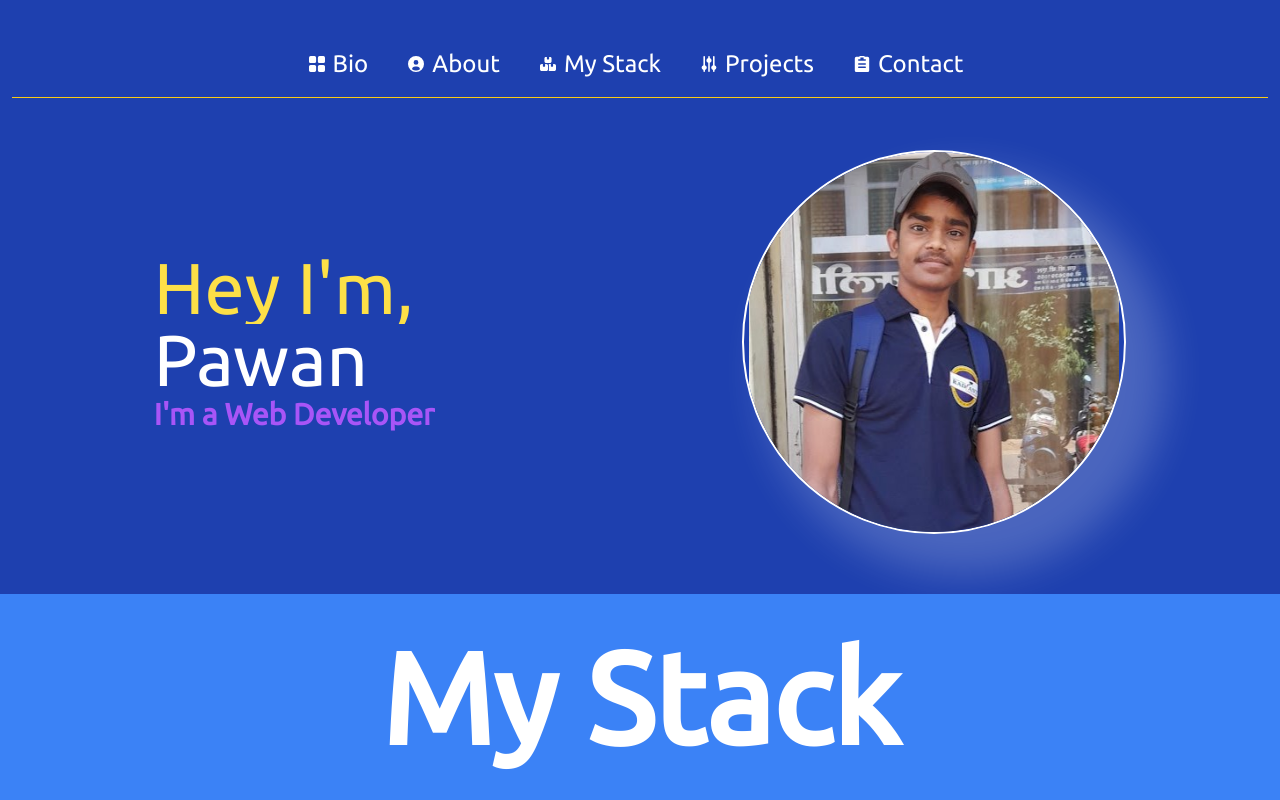
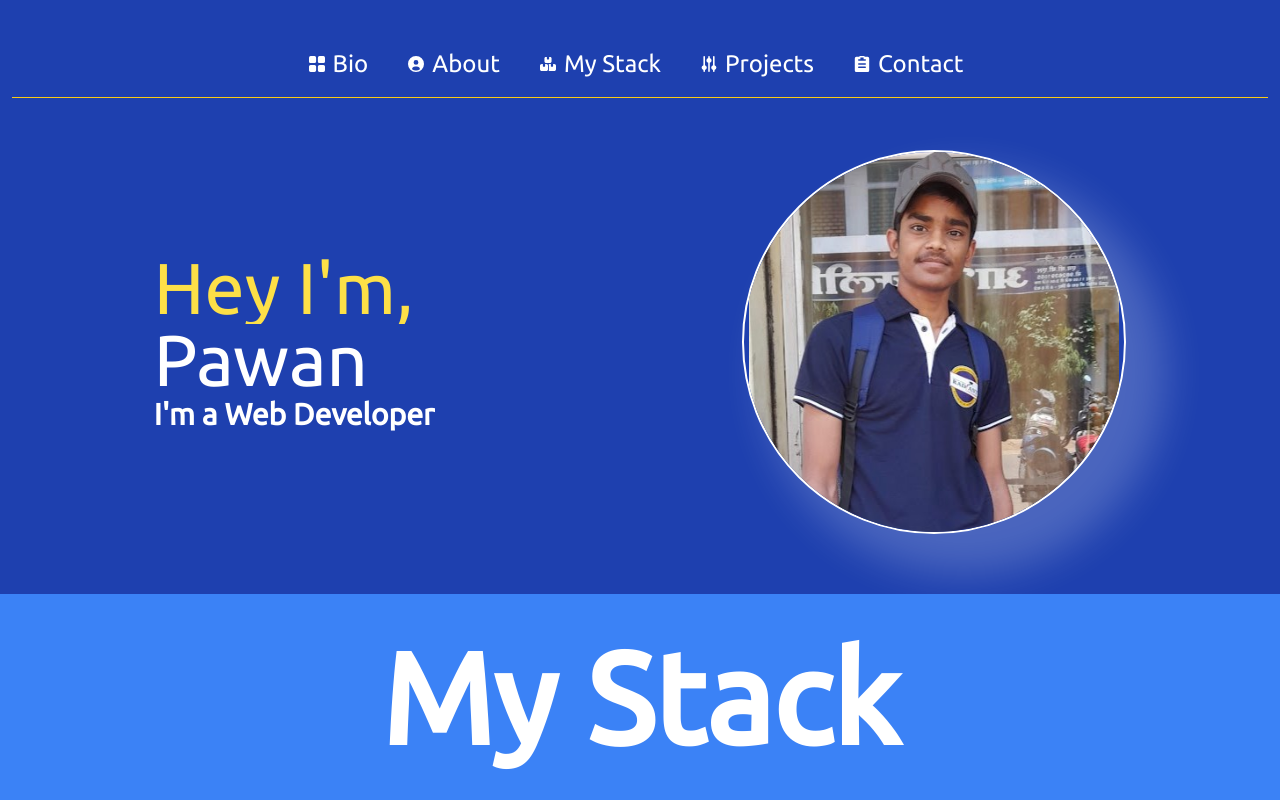
Before and after one commit to pawankushwah/Portfolio-1, a Next.js app: page / in a window 1280 px wide. Shown: the top 800 px of the page. Built offline with nearby package versions, Linux system fonts and the light colour scheme.

Commit message:
changed the color of "i'm a web developer color"

```diff
--- a/src/app/Bio.tsx
+++ b/src/app/Bio.tsx
@@ -20,7 +20,7 @@ export default function Bio() {
             </Reveal>
             <Reveal>
               <>
-                <div className="text-purple-500 font-bold text-4xl sm:text-5xl md:text-3xl text-center md:text-left">
+                <div className="text-white font-bold text-4xl sm:text-5xl md:text-3xl text-center md:text-left">
                   I&apos;m a Web Developer
                 </div>
               </>
--- a/src/components/Reveal.tsx
+++ b/src/components/Reveal.tsx
@@ -19,7 +19,7 @@ export default function Reveal({ children, style="w-fit overflow-hidden", delay=
       mainContentControl.start("visible");
       greenSlideControl.start("hidden");
     }
-  }, [isInView])
+  }, [isInView, greenSlideControl, mainContentControl])
   return (
     <div ref={mainElementRef} className={`relative ${style}`} >
       <motion.div
```
